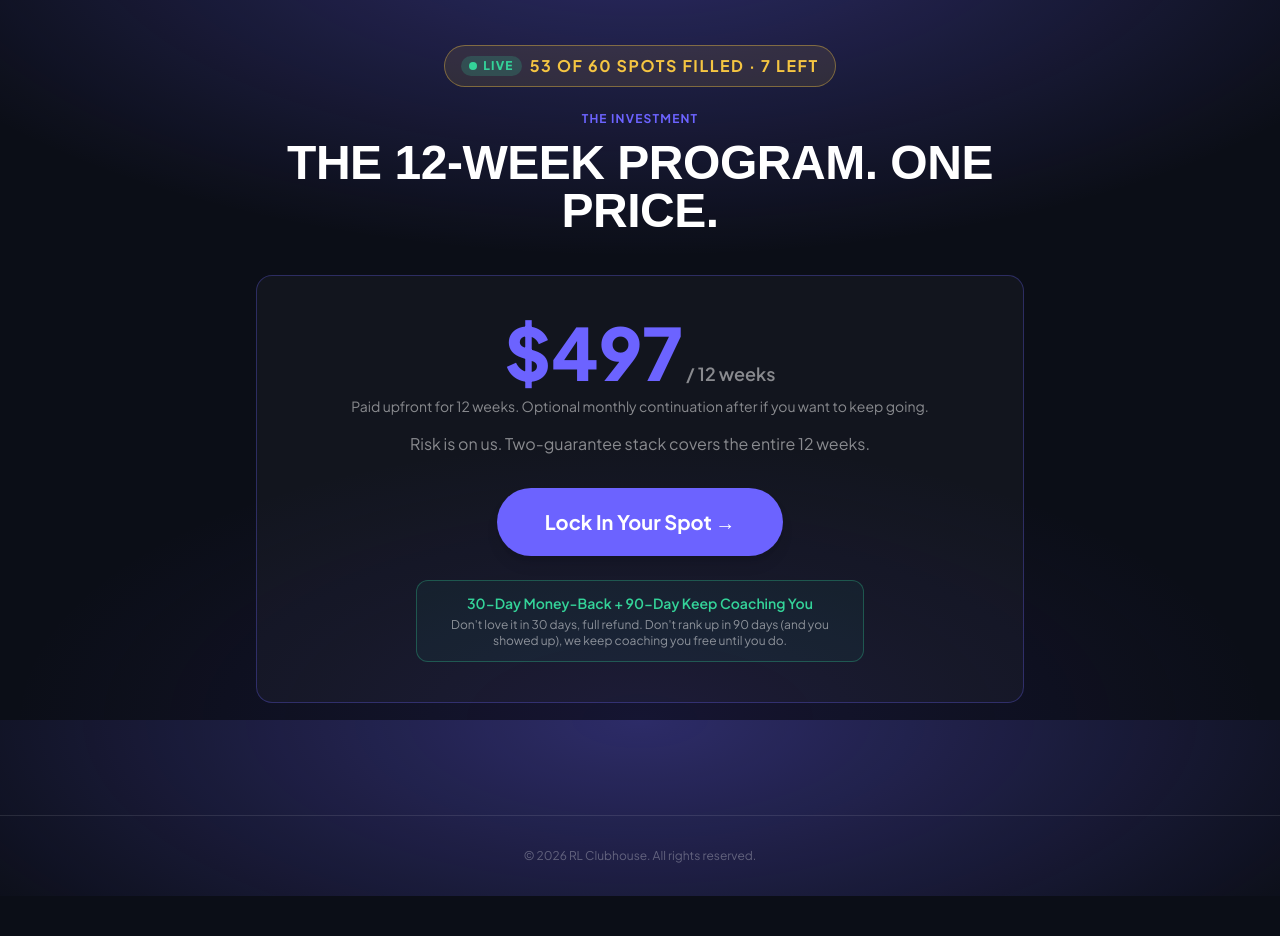
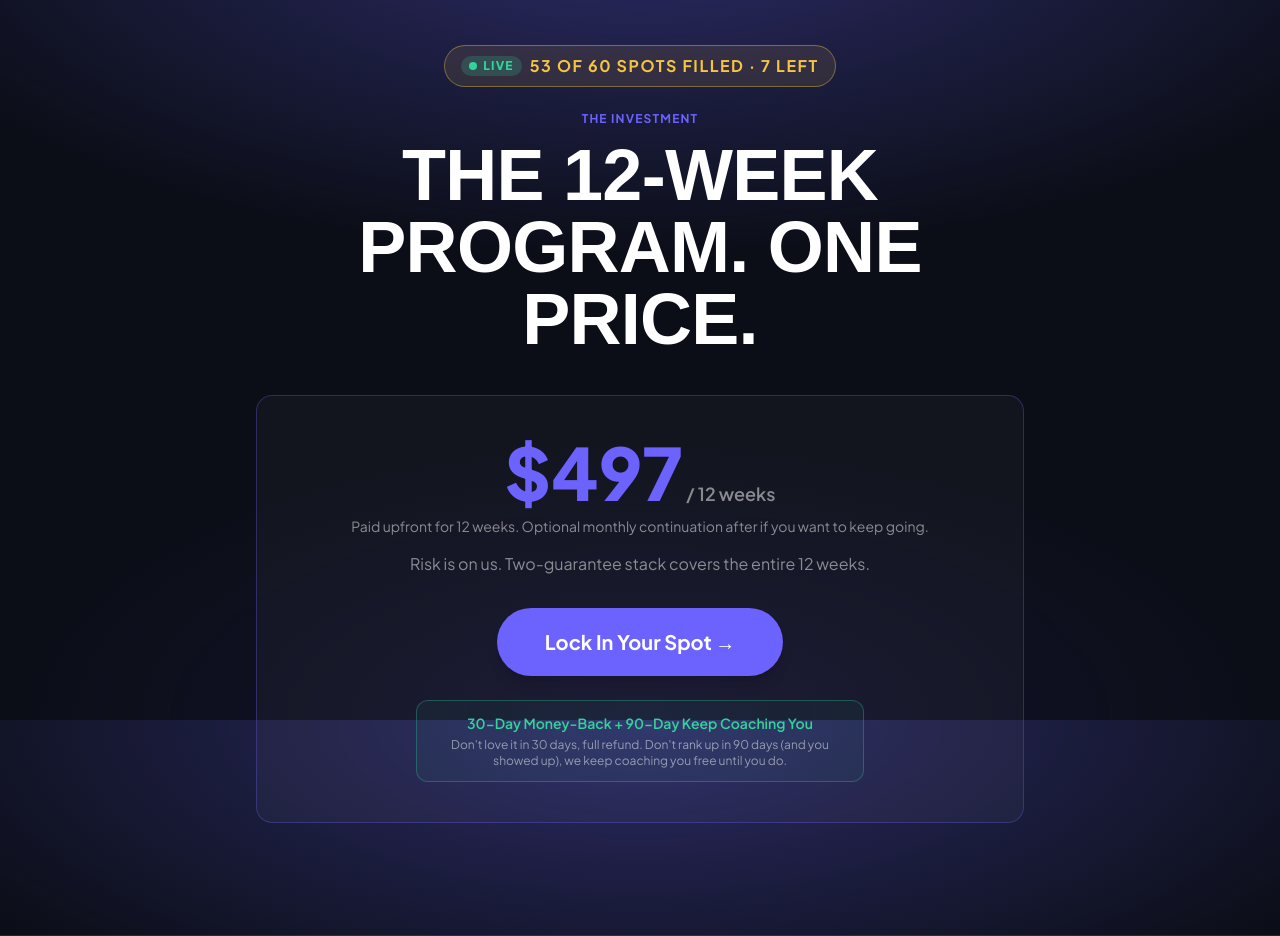
Before and after one commit to lukehansenrl/vip-experience, a Next.js app: page /call in a window 1280 px wide. Shown: the part 8080-9016 px from the top of the page. Before the commit the page ends 8976 px from the top, so only its background shows below. Built offline with nearby package versions, Linux system fonts and the light colour scheme; no server answers; a web font is replaced by a local one.

Commit message:
call: bump Investment headline so the price reveal feels like an arrival

```diff
--- a/app/call/CallPageClient.tsx
+++ b/app/call/CallPageClient.tsx
@@ -731,7 +731,7 @@ export function CallPageClient({ spotsFilled }: Props) {
           <p className="text-xs font-bold uppercase tracking-widest text-[var(--accent)]">
             The Investment
           </p>
-          <h2 className="font-display mt-3 text-4xl tracking-tight md:text-5xl">
+          <h2 className="font-display mt-3 text-5xl tracking-tight md:text-6xl lg:text-7xl">
             The 12-Week Program. One Price.
           </h2>
 
```
